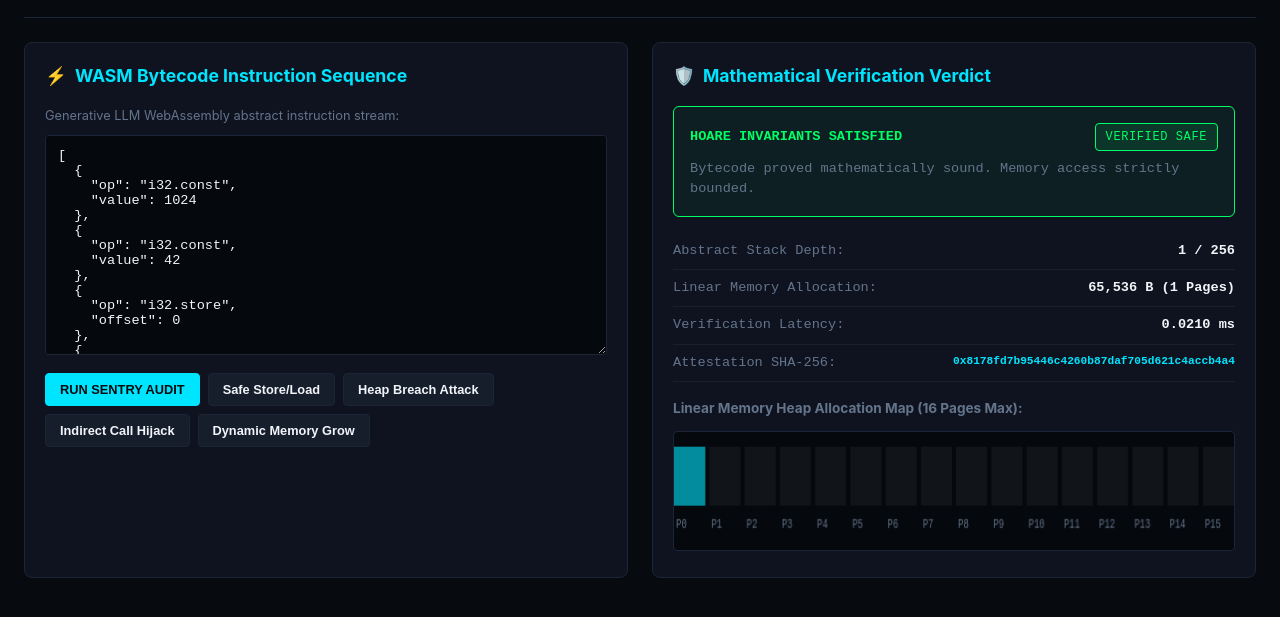
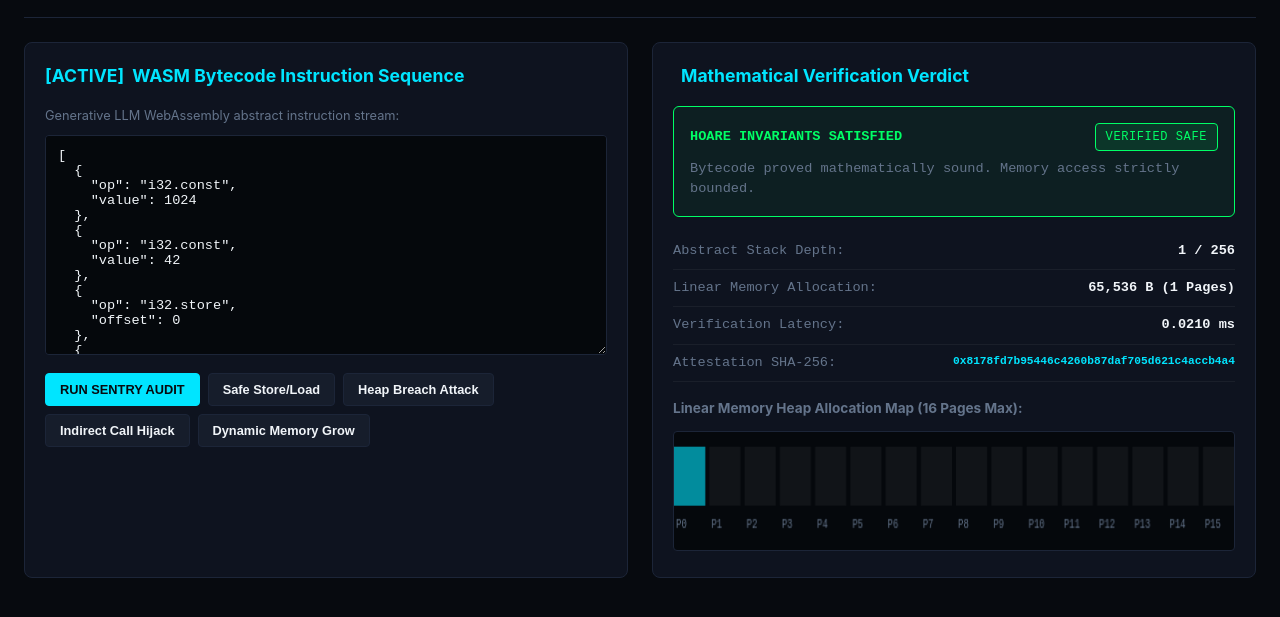
Before and after one commit to amazing200guy1-a11y/jit-guard, a website: page index.html in a window 1280 px wide. Shown: the part 83-700 px from the top of the page. Drawn offline with Linux system fonts and the light colour scheme.

Commit message:
chore: titanium UI aerospace hardening & svg alignment

```diff
--- a/index.html
+++ b/index.html
@@ -164,7 +164,7 @@
   <div class="grid">
     <!-- Left Panel: WASM Bytecode Input -->
     <div class="card">
-      <h2><span>⚡</span> WASM Bytecode Instruction Sequence</h2>
+      <h2><span>[ACTIVE]</span> WASM Bytecode Instruction Sequence</h2>
       <p style="font-size: 0.8rem; color: var(--muted); margin-bottom: 10px;">Generative LLM WebAssembly abstract instruction stream:</p>
       <textarea id="bytecodeInput"></textarea>
 
@@ -179,7 +179,7 @@
 
     <!-- Right Panel: Sentry Verdict & Memory Attestation -->
     <div class="card">
-      <h2><span>🛡️</span> Mathematical Verification Verdict</h2>
+      <h2><span>️</span> Mathematical Verification Verdict</h2>
 
       <div id="statusBox" class="status-box status-safe">
         <div style="display: flex; justify-content: space-between; align-items: center;">
```
